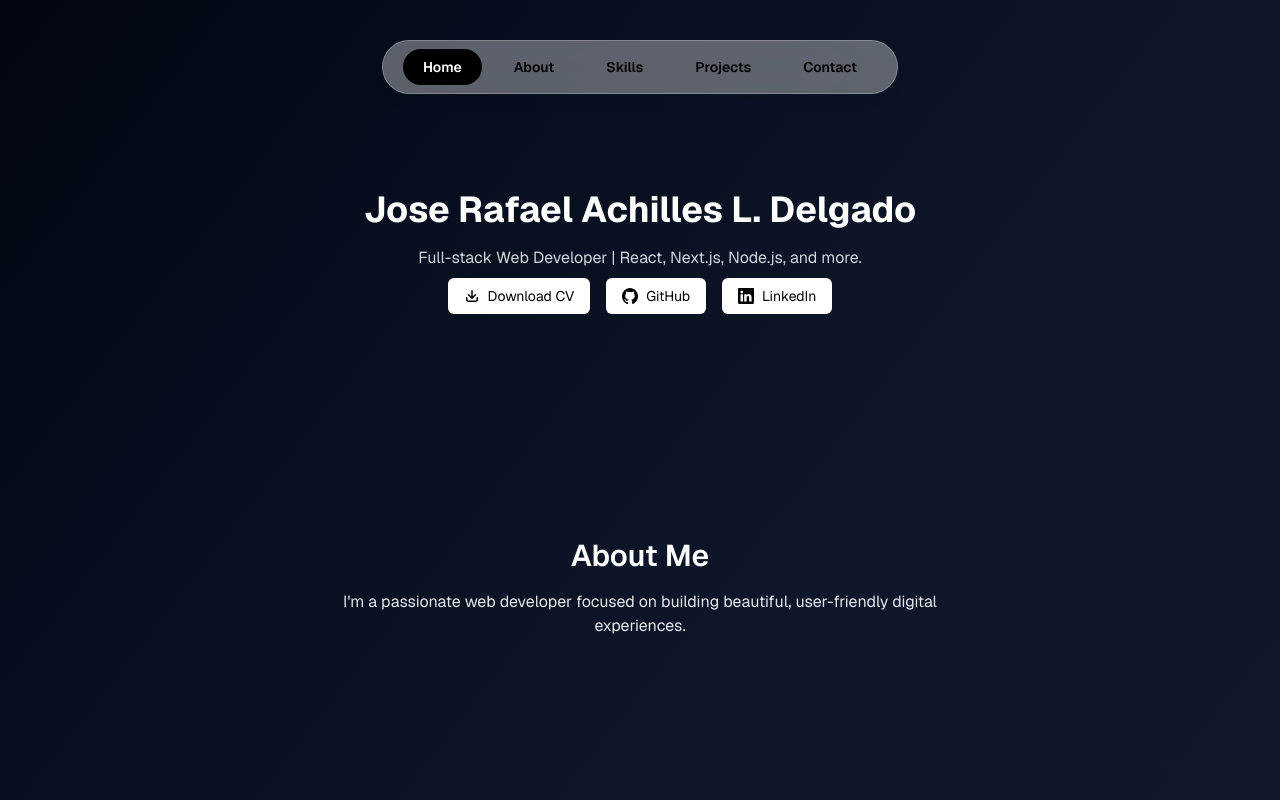
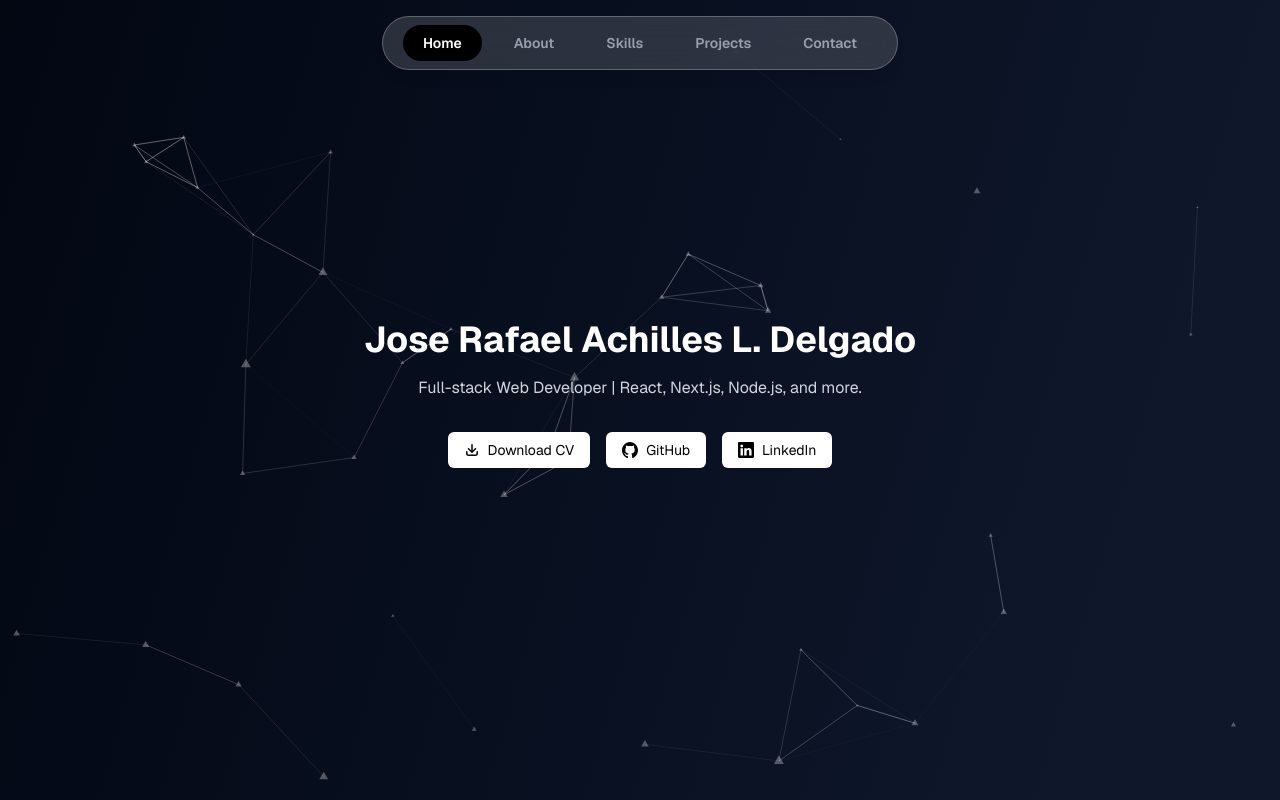
Before and after one commit to realjeeyo/portfolio, a Next.js app: page / in a window 1280 px wide. Shown: the top 800 px of the page. Built offline with nearby package versions, Linux system fonts and the light colour scheme.

Commit message:
feat(ui): added links tsparticles

```diff
--- a/app/components/navbar.tsx
+++ b/app/components/navbar.tsx
@@ -1,13 +1,13 @@
 "use client";
 
-import React from 'react';
+import React from "react";
 
 const navItems = [
-    { name: 'Home', href: '#home' },
-    { name: 'About', href: '#about' },
-    { name: 'Skills', href: '#skills' },
-    { name: 'Projects', href: '#projects' },
-    { name: 'Contact', href: '#contact' },
+  { name: "Home", href: "#home" },
+  { name: "About", href: "#about" },
+  { name: "Skills", href: "#skills" },
+  { name: "Projects", href: "#projects" },
+  { name: "Contact", href: "#contact" },
 ];
 
 const Navbar = () => {
@@ -15,7 +15,12 @@ const Navbar = () => {
   const [hoveredIndex, setHoveredIndex] = React.useState(0);
   const itemRefs = React.useRef<(HTMLAnchorElement | null)[]>([]);
   const isHovering = React.useRef(false);
-    const [indicatorStyle, setIndicatorStyle] = React.useState({ left: 0, width: 0, height: 0, opacity: 0 });
+  const [indicatorStyle, setIndicatorStyle] = React.useState({
+    left: 0,
+    width: 0,
+    height: 0,
+    opacity: 0,
+  });
 
   const updateIndicator = React.useCallback((index: number) => {
     const node = itemRefs.current[index];
@@ -37,8 +42,8 @@ const Navbar = () => {
 
   React.useEffect(() => {
     const handleResize = () => updateIndicator(hoveredIndex);
-        window.addEventListener('resize', handleResize);
-        return () => window.removeEventListener('resize', handleResize);
+    window.addEventListener("resize", handleResize);
+    return () => window.removeEventListener("resize", handleResize);
   }, [hoveredIndex, updateIndicator]);
 
   React.useEffect(() => {
@@ -60,13 +65,13 @@ const Navbar = () => {
     };
 
     handleScroll();
-        window.addEventListener('scroll', handleScroll, { passive: true });
-        return () => window.removeEventListener('scroll', handleScroll);
+    window.addEventListener("scroll", handleScroll, { passive: true });
+    return () => window.removeEventListener("scroll", handleScroll);
   }, []);
 
   return (
-        <header className="sticky top-0 z-50 flex w-full justify-centers">
-            <div className="mx-auto flex max-w-4xl items-center justify-center rounded-4xl border border-white/25 bg-white/35 px-5 py-2 shadow-lg shadow-black/5 backdrop-blur-2xl">
+    <header className="fixed left-0 right-0 z-50 pt-4 flex w-full justify-center">
+      <div className="mx-auto flex max-w-4xl items-center justify-center rounded-4xl border border-white/25 bg-white/15 px-5 py-2 shadow-lg shadow-black/5 backdrop-blur-md">
         <nav
           className="relative flex flex-wrap items-center justify-center gap-3"
           onMouseLeave={() => {
@@ -91,7 +96,7 @@ const Navbar = () => {
               ref={(el) => {
                 itemRefs.current[index] = el;
               }}
-                            aria-current={index === activeIndex ? 'page' : undefined}
+              aria-current={index === activeIndex ? "page" : undefined}
               onMouseEnter={() => {
                 isHovering.current = true;
                 setHoveredIndex(index);
@@ -105,7 +110,7 @@ const Navbar = () => {
                 setHoveredIndex(activeIndex);
               }}
               className={`relative z-10 rounded-full px-5 py-2 text-sm font-semibold transition-colors duration-200 focus-visible:outline focus-visible:outline-2 focus-visible:outline-offset-2 focus-visible:outline-white ${
-                                hoveredIndex === index ? 'text-white' : 'text-black'
+                hoveredIndex === index ? "text-white" : "text-gray-400"
               }`}
             >
               {item.name}
--- /dev/null
+++ b/app/components/particles.tsx
@@ -0,0 +1,104 @@
+"use client";
+
+import React, { useEffect, useMemo, useState } from "react";
+import Particles, { initParticlesEngine } from "@tsparticles/react";
+import { type Container, type ISourceOptions } from "@tsparticles/engine";
+import { loadSlim } from "@tsparticles/slim";
+
+const ParticlesComponent = () => {
+  const [init, setInit] = useState(false);
+
+  useEffect(() => {
+    initParticlesEngine(async (engine) => {
+      await loadSlim(engine);
+    }).then(() => {
+      setInit(true);
+    });
+  }, []);
+
+  const particlesLoaded = async (container?: Container): Promise<void> => {
+    console.log(container);
+  };
+
+  const options: ISourceOptions = useMemo(
+    () => ({
+      background: {
+        color: {
+          value: "transparent",
+        },
+      },
+      fpsLimit: 120,
+      interactivity: {
+        events: {
+          onClick: {
+            enable: false,
+          },
+          onHover: {
+            enable: true,
+            mode: "repulse",
+          },
+        },
+        modes: {
+          repulse: {
+            distance: 100,
+            duration: 0.4,
+          },
+        },
+      },
+      particles: {
+        color: {
+          value: "#ffffff",
+        },
+        links: {
+          color: "#ffffff",
+          distance: 150,
+          enable: true,
+          opacity: 0.3,
+          width: 1,
+        },
+        move: {
+          direction: "none",
+          enable: true,
+          outModes: {
+            default: "bounce",
+          },
+          random: false,
+          speed: 1,
+          straight: false,
+        },
+        number: {
+          density: {
+            enable: true,
+          },
+          value: 80,
+        },
+        opacity: {
+          value: 0.3,
+        },
+        shape: {
+          type: "triangle",
+        },
+        size: {
+          value: { min: 1, max: 5 },
+        },
+      },
+      detectRetina: true,
+    }),
+    [],
+  );
+
+  if (!init) {
+    return null;
+  }
+
+  return (
+    <Particles
+      id="tsparticles"
+      particlesLoaded={particlesLoaded}
+      options={options}
+      className="absolute inset-0 z-0"
+    />
+  );
+};
+
+export default ParticlesComponent;
--- a/app/layout.tsx
+++ b/app/layout.tsx
@@ -15,7 +15,8 @@ const geistMono = Geist_Mono({
 
 export const metadata: Metadata = {
   title: "Jio Delgado | Portfolio",
-  description: "Creative portfolio of Jio Delgado, a web developer and UX/UI designer.",
+  description:
+    "Creative portfolio of Jio Delgado, a web developer and UX/UI designer.",
 };
 
 export default function RootLayout({
@@ -28,7 +29,7 @@ export default function RootLayout({
       <body
         className={`${geistSans.variable} ${geistMono.variable} antialiased`}
       >
-        <main className="flex min-h-screen flex-col justify-between bg-gradient-to-br from-gray-950 via-slate-900 to-gray-900 p-10 text-white">
+        <main className="flex min-h-screen flex-col justify-between bg-gradient-to-br from-gray-950 via-slate-900 to-gray-900 text-white">
           <Navbar />
           {children}
         </main>
--- a/app/page.tsx
+++ b/app/page.tsx
@@ -1,31 +1,47 @@
-import Link from 'next/link';
+import Link from "next/link";
+import ParticlesComponent from "./components/particles";
 
 export default function Home() {
   return (
-  <div className="container mx-auto space-y-32 text-center">
-    <section id="home" className="pt-24">
-    <h1 className="text-4xl font-bold mb-4">Jose Rafael Achilles L. Delgado</h1>
-    <p className="text-md text-gray-300 max-w-2xl mx-auto my-2">
+    <div className="relative">
+      <ParticlesComponent />
+      <div className="container mx-auto space-y-32 text-center relative z-10">
+        <section id="home" className="pt-80 h-dvh">
+          <h1 className="text-4xl font-bold mb-4">
+            Jose Rafael Achilles L. Delgado
+          </h1>
+          <p className="text-md text-gray-300 max-w-2xl mx-auto mt-2">
             Full-stack Web Developer | React, Next.js, Node.js, and more.
           </p>
-    <div className="mt-2 flex justify-center gap-4">
+          <div className="mt-8 flex justify-center gap-4">
             <Link
               href="/delgado-resume.pdf"
               className="rounded-md bg-white px-4 py-2 text-sm text-black inline-flex items-center gap-2"
               download
             >
-        <svg xmlns="http://www.w3.org/2000/svg" viewBox="0 0 16 16" fill="currentColor" class="size-4">
+              <svg
+                xmlns="http://www.w3.org/2000/svg"
+                viewBox="0 0 16 16"
+                fill="currentColor"
+                className="size-4"
+              >
                 <path d="M8.75 2.75a.75.75 0 0 0-1.5 0v5.69L5.03 6.22a.75.75 0 0 0-1.06 1.06l3.5 3.5a.75.75 0 0 0 1.06 0l3.5-3.5a.75.75 0 0 0-1.06-1.06L8.75 8.44V2.75Z" />
                 <path d="M3.5 9.75a.75.75 0 0 0-1.5 0v1.5A2.75 2.75 0 0 0 4.75 14h6.5A2.75 2.75 0 0 0 14 11.25v-1.5a.75.75 0 0 0-1.5 0v1.5c0 .69-.56 1.25-1.25 1.25h-6.5c-.69 0-1.25-.56-1.25-1.25v-1.5Z" />
               </svg>
-
               Download CV
             </Link>
             <Link
               href="https://github.com/realjeeyo"
               className="rounded-md bg-white px-4 py-2 text-sm inline-flex items-center gap-2 text-black"
+              target="_blank"
             >
-        <svg xmlns="http://www.w3.org/2000/svg" viewBox="0 0 16 16" width="16" height="16" fill="currentColor">
+              <svg
+                xmlns="http://www.w3.org/2000/svg"
+                viewBox="0 0 16 16"
+                width="16"
+                height="16"
+                fill="currentColor"
+              >
                 <path d="M6.766 11.695C4.703 11.437 3.25 9.904 3.25 7.92c0-.806.281-1.677.75-2.258-.203-.532-.172-1.662.062-2.129.626-.081 1.469.258 1.969.726.594-.194 1.219-.291 1.985-.291.765 0 1.39.097 1.953.274.484-.451 1.343-.79 1.969-.709.218.435.25 1.564.046 2.113.5.613.766 1.436.766 2.274 0 1.984-1.453 3.485-3.547 3.759.531.355.891 1.129.891 2.016v1.678c0 .484.39.758.859.564C13.781 14.824 16 11.905 16 8.291 16 3.726 12.406 0 7.984 0 3.562 0 0 3.726 0 8.291c0 3.581 2.203 6.55 5.172 7.663A.595.595 0 0 0 6 15.389v-1.291c-.219.097-.5.162-.75.162-1.031 0-1.641-.581-2.078-1.662-.172-.435-.36-.693-.719-.742-.187-.016-.25-.097-.25-.193 0-.194.313-.339.625-.339.453 0 .844.29 1.25.887.313.468.641.678 1.031.678.391 0 .641-.146 1-.516.266-.275.469-.517.657-.678Z"></path>
               </svg>
               GitHub
@@ -33,16 +49,24 @@ export default function Home() {
             <Link
               href="https://linkedin.com/in/jiodelgado"
               className="rounded-md bg-white px-4 py-2 text-sm inline-flex items-center gap-2 text-black"
+              target="_blank"
             >
-        <svg xmlns="http://www.w3.org/2000/svg" width="16" height="16" fill="currentColor" class="bi bi-linkedin" viewBox="0 0 16 16">
-          <path d="M0 1.146C0 .513.526 0 1.175 0h13.65C15.474 0 16 .513 16 1.146v13.708c0 .633-.526 1.146-1.175 1.146H1.175C.526 16 0 15.487 0 14.854zm4.943 12.248V6.169H2.542v7.225zm-1.2-8.212c.837 0 1.358-.554 1.358-1.248-.015-.709-.52-1.248-1.342-1.248S2.4 3.226 2.4 3.934c0 .694.521 1.248 1.327 1.248zm4.908 8.212V9.359c0-.216.016-.432.08-.586.173-.431.568-.878 1.232-.878.869 0 1.216.662 1.216 1.634v3.865h2.401V9.25c0-2.22-1.184-3.252-2.764-3.252-1.274 0-1.845.7-2.165 1.193v.025h-.016l.016-.025V6.169h-2.4c.03.678 0 7.225 0 7.225z"/>
+              <svg
+                xmlns="http://www.w3.org/2000/svg"
+                width="16"
+                height="16"
+                fill="currentColor"
+                className="bi bi-linkedin"
+                viewBox="0 0 16 16"
+              >
+                <path d="M0 1.146C0 .513.526 0 1.175 0h13.65C15.474 0 16 .513 16 1.146v13.708c0 .633-.526 1.146-1.175 1.146H1.175C.526 16 0 15.487 0 14.854zm4.943 12.248V6.169H2.542v7.225zm-1.2-8.212c.837 0 1.358-.554 1.358-1.248-.015-.709-.52-1.248-1.342-1.248S2.4 3.226 2.4 3.934c0 .694.521 1.248 1.327 1.248zm4.908 8.212V9.359c0-.216.016-.432.08-.586.173-.431.568-.878 1.232-.878.869 0 1.216.662 1.216 1.634v3.865h2.401V9.25c0-2.22-1.184-3.252-2.764-3.252-1.274 0-1.845.7-2.165 1.193v.025h-.016l.016-.025V6.169h-2.4c.03.678 0 7.225 0 7.225z" />
               </svg>
               LinkedIn
             </Link>
           </div>
         </section>
 
-    <section id="about" className="pt-24">
+        <section id="about" className="pt-80 h-dvh">
           <h2 className="text-3xl font-semibold mb-4">About Me</h2>
           <p className="text-gray-200 max-w-2xl mx-auto">
             I&apos;m a passionate web developer focused on building beautiful,
@@ -50,26 +74,27 @@ export default function Home() {
           </p>
         </section>
 
-    <section id="skills" className="pt-24">
+        <section id="skills" className="pt-80 h-dvh">
           <h2 className="text-3xl font-semibold mb-4">Skills</h2>
           <p className="text-gray-200 max-w-2xl mx-auto">
             Here you can highlight your core technologies, tools, and strengths.
           </p>
         </section>
 
-    <section id="projects" className="pt-24">
+        <section id="projects" className="pt-80 h-dvh">
           <h2 className="text-3xl font-semibold mb-4">Projects</h2>
           <p className="text-gray-200 max-w-2xl mx-auto">
             Showcase a few of your favorite projects with brief descriptions.
           </p>
         </section>
 
-    <section id="contact" className="pt-24 mb-16">
+        <section id="contact" className="pt-80 h-dvh">
           <h2 className="text-3xl font-semibold mb-4">Contact</h2>
           <p className="text-gray-200 max-w-2xl mx-auto">
             Provide your preferred contact methods or a call-to-action.
           </p>
         </section>
       </div>
+    </div>
   );
 }
--- a/package.json
+++ b/package.json
@@ -11,9 +11,13 @@
   "dependencies": {
     "@headlessui/react": "^2.2.9",
     "@heroicons/react": "^2.2.0",
+    "@tsparticles/react": "^3.0.0",
+    "@tsparticles/slim": "^3.9.1",
     "next": "^16.0.10",
     "react": "19.2.0",
-    "react-dom": "19.2.0"
+    "react-dom": "19.2.0",
+    "tsparticles": "^3.9.1",
+    "tsparticles-preset-triangles": "^2.12.0"
   },
   "devDependencies": {
     "@tailwindcss/postcss": "^4",
```
Also changed, not shown: app/globals.css (line endings or trailing spaces), 1 other file (tests, documents, lock files or other folders). Lines whose indentation alone changed are shown as unchanged.
